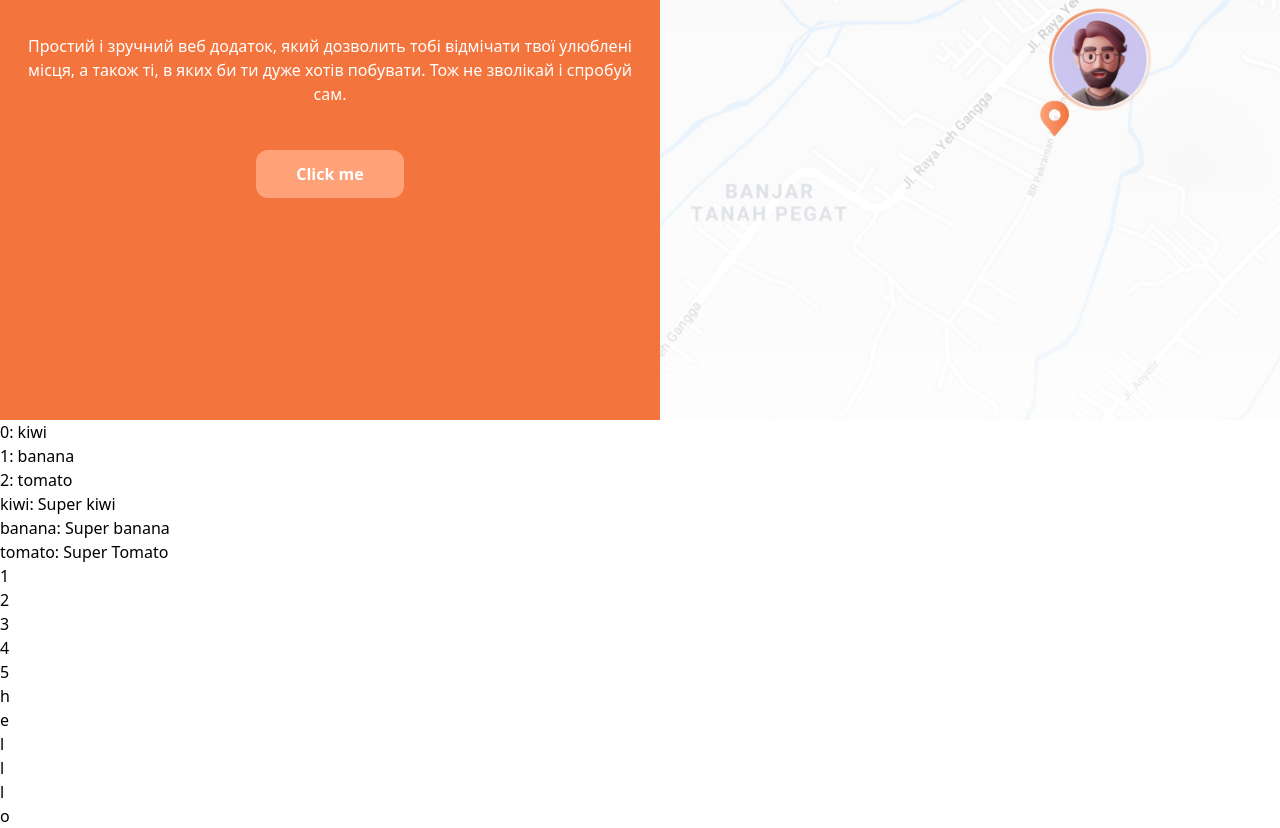
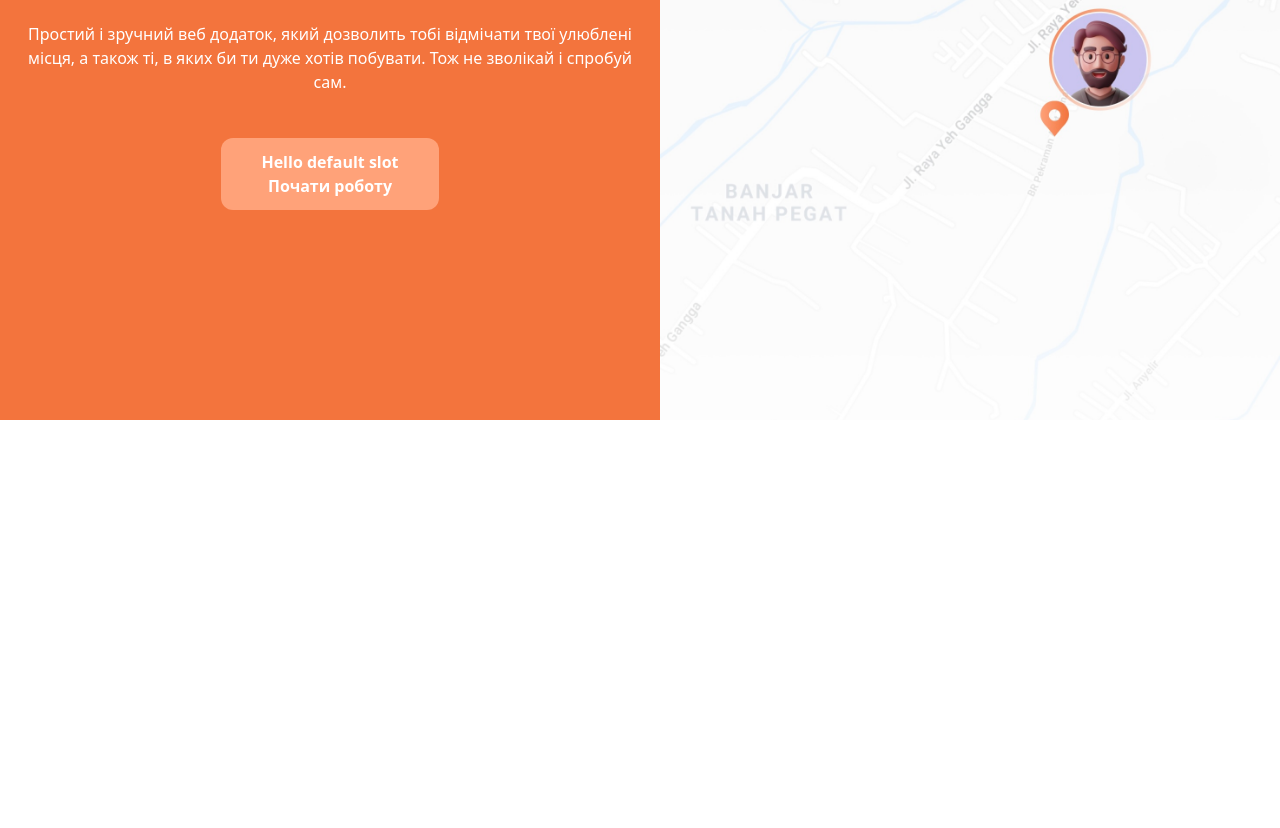
Before and after one commit to dmytro-chushko/vue-test-project, a Vue app: page / in a window 1280 px wide. Shown: the part 380-1208 px from the top of the page. After the commit the page ends 800 px from the top, so only its background shows below. Built offline with nearby package versions, Linux system fonts and the light colour scheme.

Commit message:
Add slots to the button

```diff
--- a/src/App.vue
+++ b/src/App.vue
@@ -15,7 +15,7 @@ const fruitsMap = {
   <template v-if="isDesktop">
     <HomepageView />
   </template>
-  <template v-else-if="isTablet">This is tablet</template>
+  <!-- <template v-else-if="isTablet">This is tablet</template>
   <template v-else>
     <div v-show="!isDesktop && !isTablet">this is mobile</div>
   </template>
@@ -23,5 +23,5 @@ const fruitsMap = {
   <div :key="fruit" v-for="(fruit, index) in fruits">{{ index }}: {{ fruit }}</div>
   <div :key="fruit" v-for="(fruit, key) in fruitsMap">{{ key }}: {{ fruit }}</div>
   <div :key="val" v-for="val in 5">{{ val }}</div>
-  <div :key="char" v-for="char in 'helllo'">{{ char }}</div>
+  <div :key="char" v-for="char in 'helllo'">{{ char }}</div> -->
 </template>
--- a/src/components/IButton/IButton.vue
+++ b/src/components/IButton/IButton.vue
@@ -1,3 +1,6 @@
 <template>
-  <button class="bg-[#FFA279] rounded-xl py-3 px-10 text-white font-bold">Click me</button>
+  <button class="bg-[#FFA279] rounded-xl py-3 px-10 text-white font-bold">
+    <div v-if="$slots.default">Hello default slot</div>
+    <slot>Default value</slot>
+  </button>
 </template>
--- a/src/views/HomepageView.vue
+++ b/src/views/HomepageView.vue
@@ -12,7 +12,7 @@ import IButton from '../components/IButton/IButton.vue'
           Простий і зручний веб додаток, який дозволить тобі відмічати твої улюблені місця, а також
           ті, в яких би ти дуже хотів побувати. Тож не зволікай і спробуй сам.
         </p>
-        <IButton></IButton>
+        <IButton>Почати роботу</IButton>
       </div>
     </section>
     <section class="flex-1">
```
